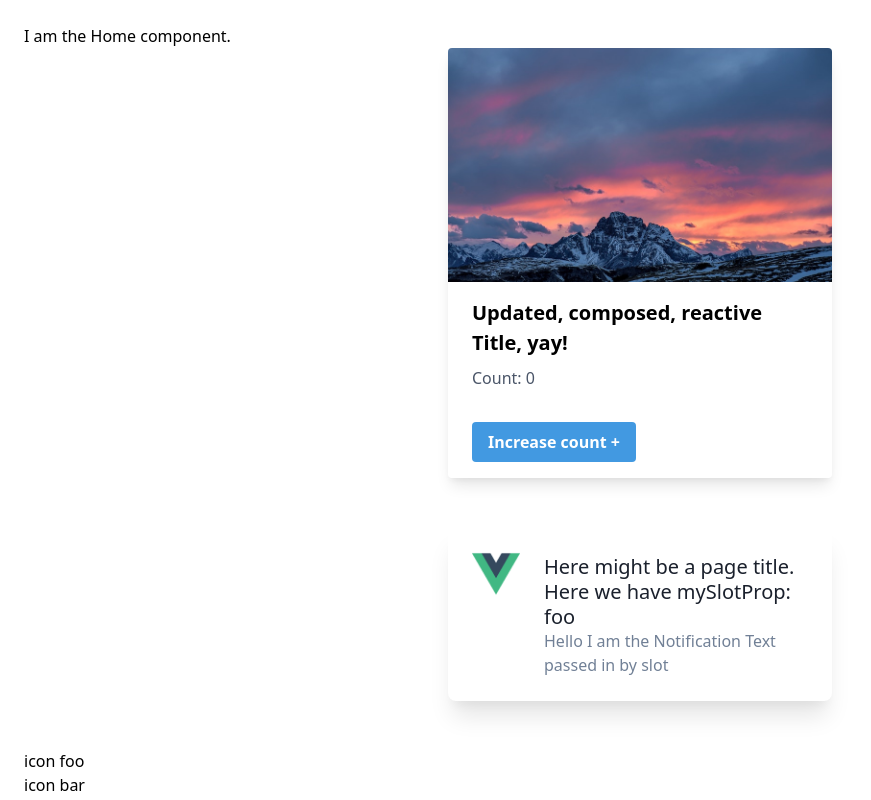
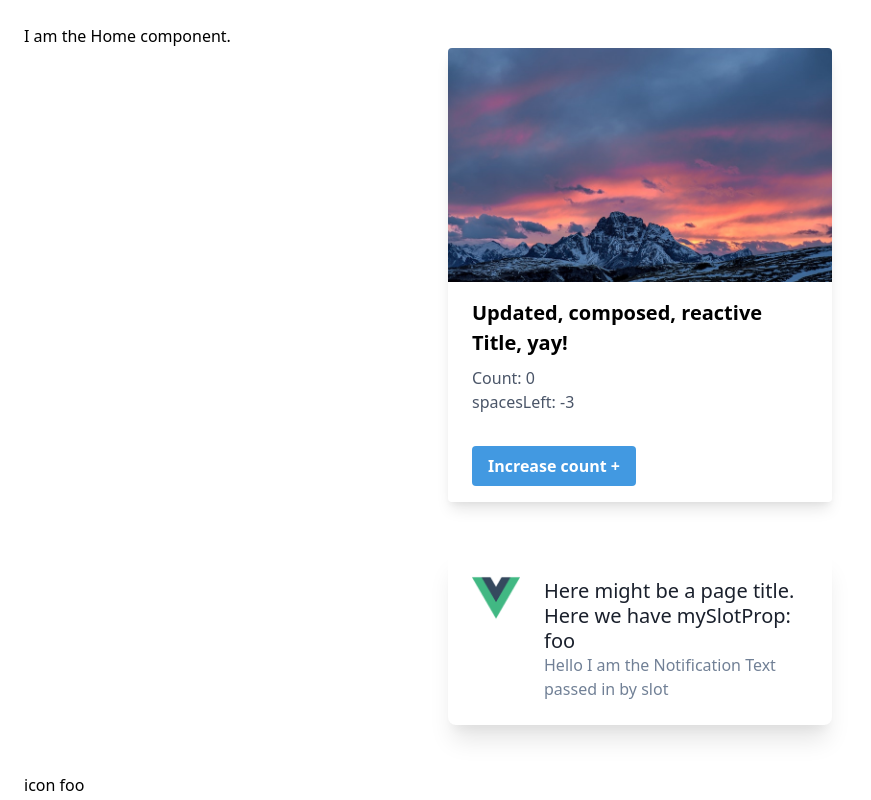
Before and after one commit to monobasic/vue2-sandbox, a Vue app: page / in a window 1280 px wide. Shown: the top 800 px of the page, without its empty margins (0-871 px from the left). Built offline with nearby package versions, Linux system fonts and the light colour scheme.

Commit message:
Add computed example

```diff
--- a/src/components/Card.vue
+++ b/src/components/Card.vue
@@ -9,6 +9,7 @@
       <div class="px-6 py-4">
         <div class="font-bold text-xl mb-2">{{ title }}</div>
         <p class="text-gray-700 text-base">Count: {{ count }}</p>
+        <p class="text-gray-700 text-base">spacesLeft: {{ spacesLeft }}</p>
       </div>
       <div class="px-6 py-4">
         <button
@@ -22,7 +23,7 @@
   </div>
 </template>
 <script>
-import { ref } from '@vue/composition-api'
+import { ref, computed } from '@vue/composition-api'
 
 export default {
   setup() {
@@ -39,7 +40,11 @@ export default {
       count.value++
     }
 
-    return { title, count, increaseCount }
+    // Computed example
+    const attending = ref(['Tim', 'Bob', 'Joe'])
+    const spacesLeft = computed(() => count.value - attending.value.length)
+
+    return { title, count, increaseCount, spacesLeft }
   }
 }
 </script>
```
